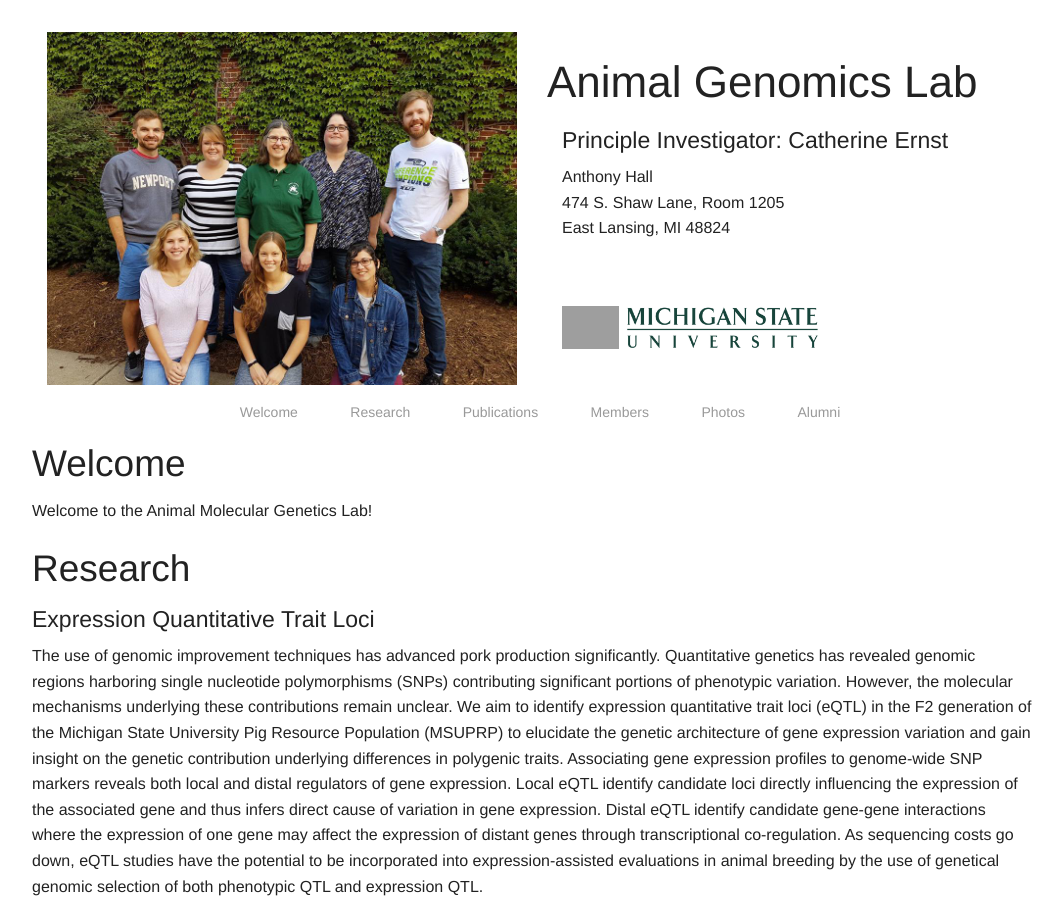
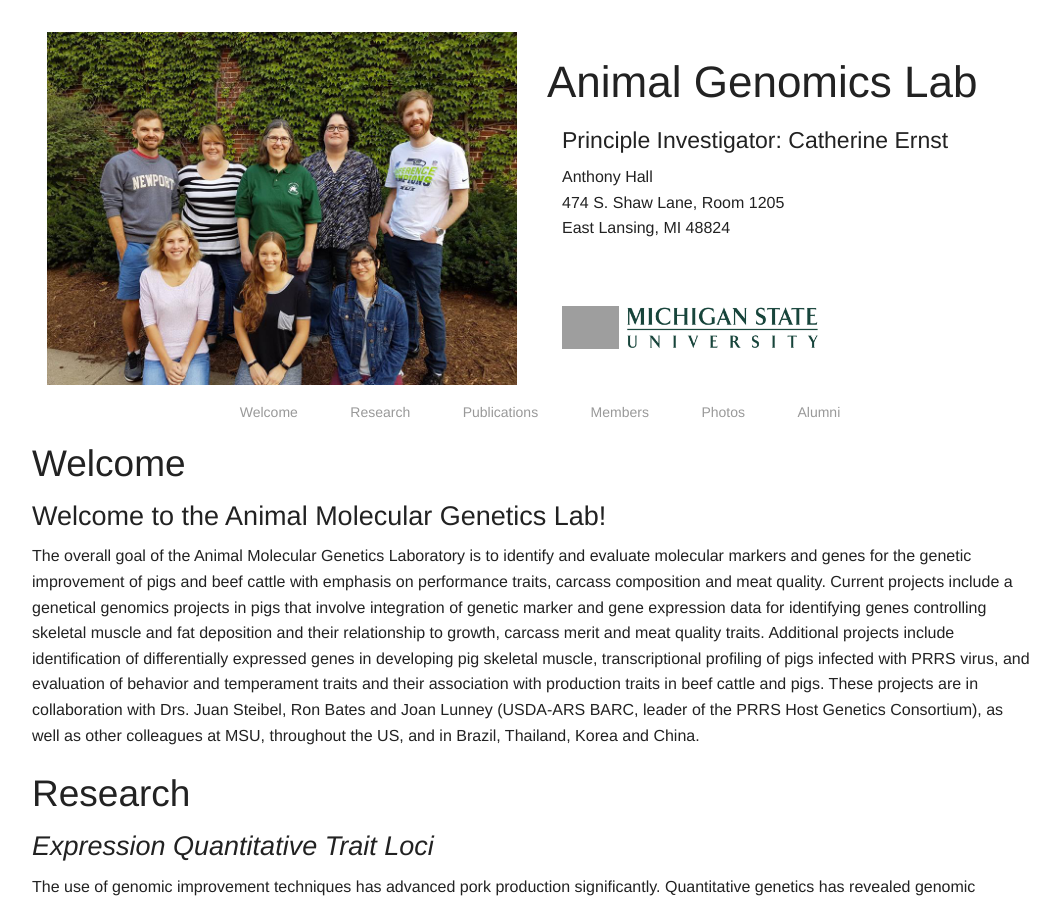
Before and after one commit to ernst-lab/ernst-lab.github.io, a Jekyll site: the page built from index.html, in a window 1280 px wide and 900 px high. Shown: the whole window, without its empty margins (108-1169 px from the left). Built offline with Jekyll 4.4.1, drawn with Linux system fonts in a browser that asks for light colours; grey boxes are pictures that could not be loaded.

Commit message:
formatted pubs, added welcome to md files

```diff
--- a/_includes/research.md
+++ b/_includes/research.md
@@ -1,10 +1,9 @@
-#### Expression Quantitative Trait Loci
+### *Expression Quantitative Trait Loci*
 
 The use of genomic improvement techniques has advanced pork production significantly. Quantitative genetics has revealed genomic regions harboring single nucleotide polymorphisms (SNPs) contributing significant portions of phenotypic variation. However, the molecular mechanisms underlying these contributions remain unclear. We aim to identify expression quantitative trait loci (eQTL) in the F2 generation of the Michigan State University Pig Resource Population (MSUPRP) to elucidate the genetic architecture of gene expression variation and gain insight on the genetic contribution underlying differences in polygenic traits. Associating gene expression profiles to genome-wide SNP markers reveals both local and distal regulators of gene expression. Local eQTL identify candidate loci directly influencing the expression of the associated gene and thus infers direct cause of variation in gene expression. Distal eQTL identify candidate gene-gene interactions where the expression of one gene may affect the expression of distant genes through transcriptional co-regulation. As sequencing costs go down, eQTL studies have the potential to be incorporated into expression-assisted evaluations in animal breeding by the use of genetical genomic selection of both phenotypic QTL and expression QTL.
 
 Our lab is currently conducting eQTL studies utilizing genotype and transcriptomic data (mRNA and miRNA) from adipose and skeletal muscle tissues to identify genomic loci influencing gene expression and economically-important pig-production phenotypes related to growth, meat quality, and carcass merit.
 
-
-#### RNA Editing
+### *RNA Editing*
 
 Among the complex ways in which animals can regulate the expression of transcripts, endogenous RNA editing has been shown to be widespread, catalyzed primarily by the nuclear expressed family of adenosine deaminase acting on RNA (ADAR) proteins that perform single adenosine to inosine transitions along premature RNA transcripts. It remains unknown to what degree transcriptome-wide RNA editing exists in livestock species and its overall effect on controlling complex traits. We have built bioinformatic software to streamline the RNA editing detection process from whole genome sequencing and RNA-seq data and have begun to apply it toward the pig model, observing inherent associations between candidate RNA editing sites and swine-specific SINE retrotransposons. This work is crucial to understanding the extent to which RNA editing contributes to single nucleotide variation among the swine transcriptome, and ongoing work of ours to analyze the “editomes” of various species can reveal new insights into how distinct retrotransposon sequences influence RNA editing patterns.
--- a/_includes/welcome.md
+++ b/_includes/welcome.md
@@ -1 +1,3 @@
-Welcome to the Animal Molecular Genetics Lab!
+### Welcome to the Animal Molecular Genetics Lab!
+
+The overall goal of the Animal Molecular Genetics Laboratory is to identify and evaluate molecular markers and genes for the genetic improvement of pigs and beef cattle with emphasis on performance traits, carcass composition and meat quality. Current projects include a genetical genomics projects in pigs that involve integration of genetic marker and gene expression data for identifying genes controlling skeletal muscle and fat deposition and their relationship to growth, carcass merit and meat quality traits. Additional projects include identification of differentially expressed genes in developing pig skeletal muscle, transcriptional profiling of pigs infected with PRRS virus, and evaluation of behavior and temperament traits and their association with production traits in beef cattle and pigs. These projects are in collaboration with Drs. Juan Steibel, Ron Bates and Joan Lunney (USDA-ARS BARC, leader of the PRRS Host Genetics Consortium), as well as other colleagues at MSU, throughout the US, and in Brazil, Thailand, Korea and China.
```
Also changed, not shown: _includes/publications.md (added, +5 -0 lines).
